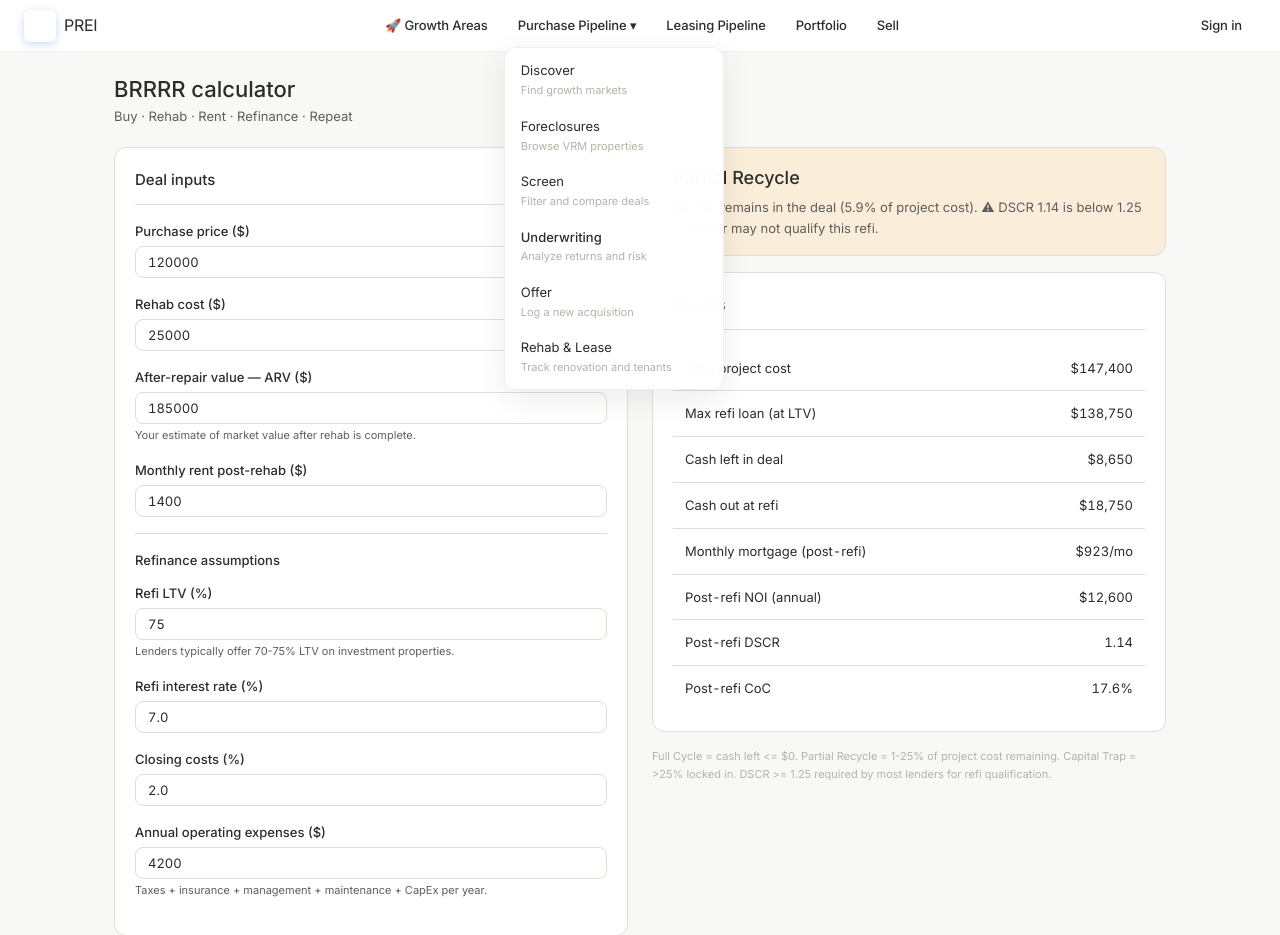
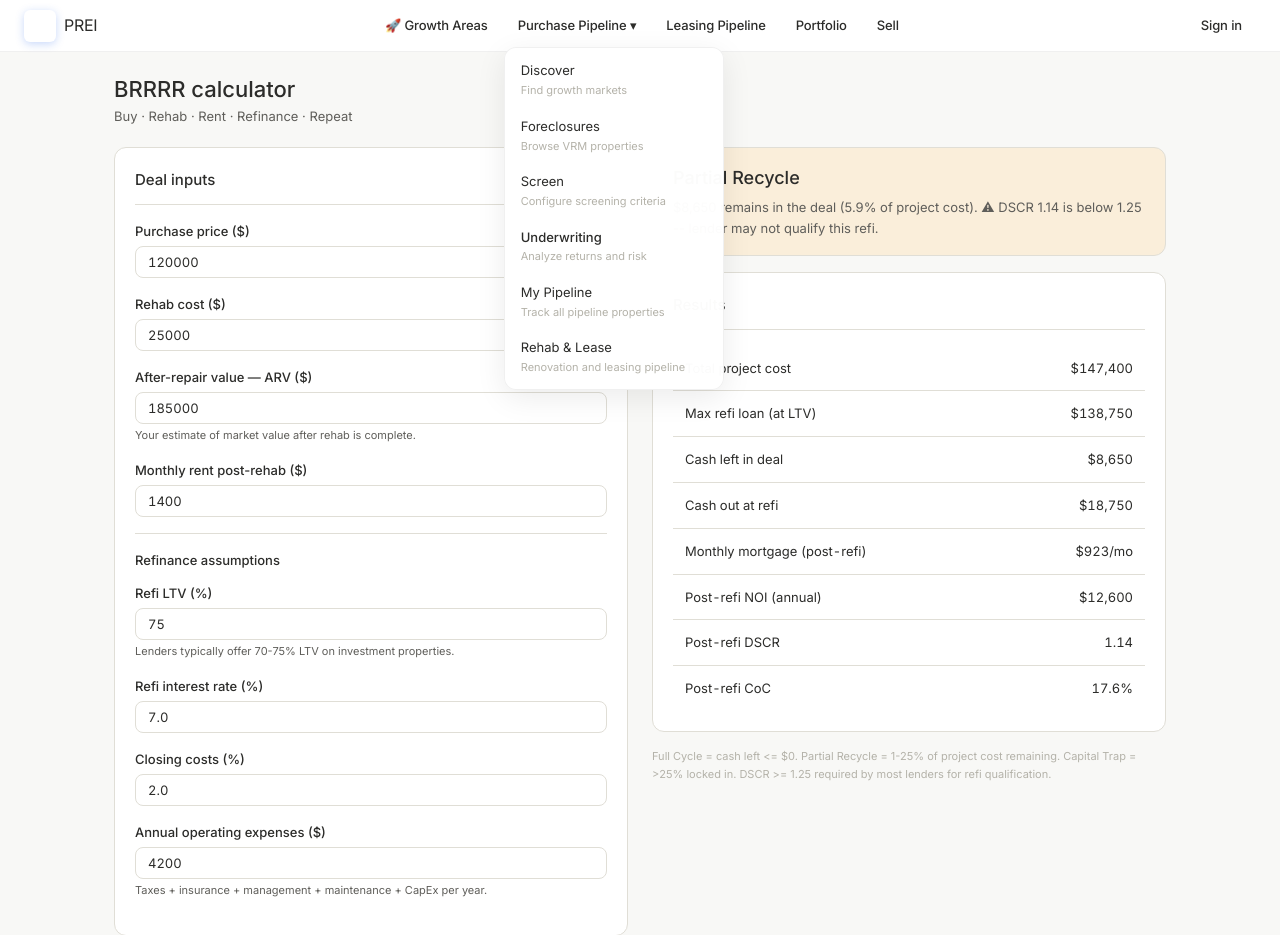
Before and after one commit to paruff/prei, a Django app: page /brrrr/ in a window 1280 px wide, after a click that opens the changed part. Shown: the top 935 px of the page. Run offline with Django 5.2, Linux system fonts and the light colour scheme.

Commit message:
fix(nav): pipe-0b - wire nav placeholder links to real pipeline urls

```diff
--- a/templates/base.html
+++ b/templates/base.html
@@ -40,29 +40,26 @@
           Foreclosures
           <span class="sub-label">Browse VRM properties</span>
         </a>
-        <a href="{% url 'dashboard' %}" class="nav-dropdown-item {% if request.resolver_match.url_name == 'dashboard' %}active{% endif %}" role="menuitem">
+        <a href="{% url 'pipeline_screening_settings' %}" class="nav-dropdown-item {% if request.resolver_match.url_name == 'pipeline_screening_settings' %}active{% endif %}" role="menuitem">
           Screen
-          <span class="sub-label">Filter and compare deals</span>
+          <span class="sub-label">Configure screening criteria</span>
         </a>
-        <!-- PIPE-TODO: Screen should point to pipeline_screen view when built -->
         <a href="{% url 'brrrr_calculator' %}" class="nav-dropdown-item {% if request.resolver_match.url_name == 'brrrr_calculator' %}active{% endif %}" role="menuitem">
           Underwriting
           <span class="sub-label">Analyze returns and risk</span>
         </a>
-        <a href="{% url 'property_add' %}" class="nav-dropdown-item {% if request.resolver_match.url_name == 'property_add' %}active{% endif %}" role="menuitem">
-          Offer
-          <span class="sub-label">Log a new acquisition</span>
+        <a href="{% url 'pipeline_list' %}" class="nav-dropdown-item {% if request.resolver_match.url_name == 'pipeline_list' %}active{% endif %}" role="menuitem">
+          My Pipeline
+          <span class="sub-label">Track all pipeline properties</span>
         </a>
-        <!-- PIPE-TODO: Offer should point to pipeline_offer view when built -->
-        <a href="{% url 'portfolio_dashboard' %}" class="nav-dropdown-item {% if request.resolver_match.url_name == 'portfolio_dashboard' %}active{% endif %}" role="menuitem">
+        <a href="{% url 'pipeline_list' %}" class="nav-dropdown-item {% if request.resolver_match.url_name == 'pipeline_list' %}active{% endif %}" role="menuitem">
           Rehab &amp; Lease
-          <span class="sub-label">Track renovation and tenants</span>
+          <span class="sub-label">Renovation and leasing pipeline</span>
         </a>
-        <!-- PIPE-TODO: Rehab & Lease should point to pipeline_rehab view when built -->
       </div>
     </div>
 
-    <a href="#" class="nav-link" title="Leasing pipeline — coming soon"><!-- PIPE-TODO: wire after PIPE-X -->Leasing Pipeline</a>
+    <a href="{% url 'leasing_list' %}" class="nav-link {% if request.resolver_match.url_name == 'leasing_list' %}active{% endif %}">Leasing Pipeline</a>
     <a href="{% url 'portfolio_dashboard' %}" class="nav-link {% if request.resolver_match.url_name == 'portfolio_dashboard' %}active{% endif %}">Portfolio</a>
     <a href="{% url 'sell_index' %}" class="nav-link {% if request.resolver_match.url_name == 'sell_index' %}active{% endif %}">Sell</a>
   </div>
```
